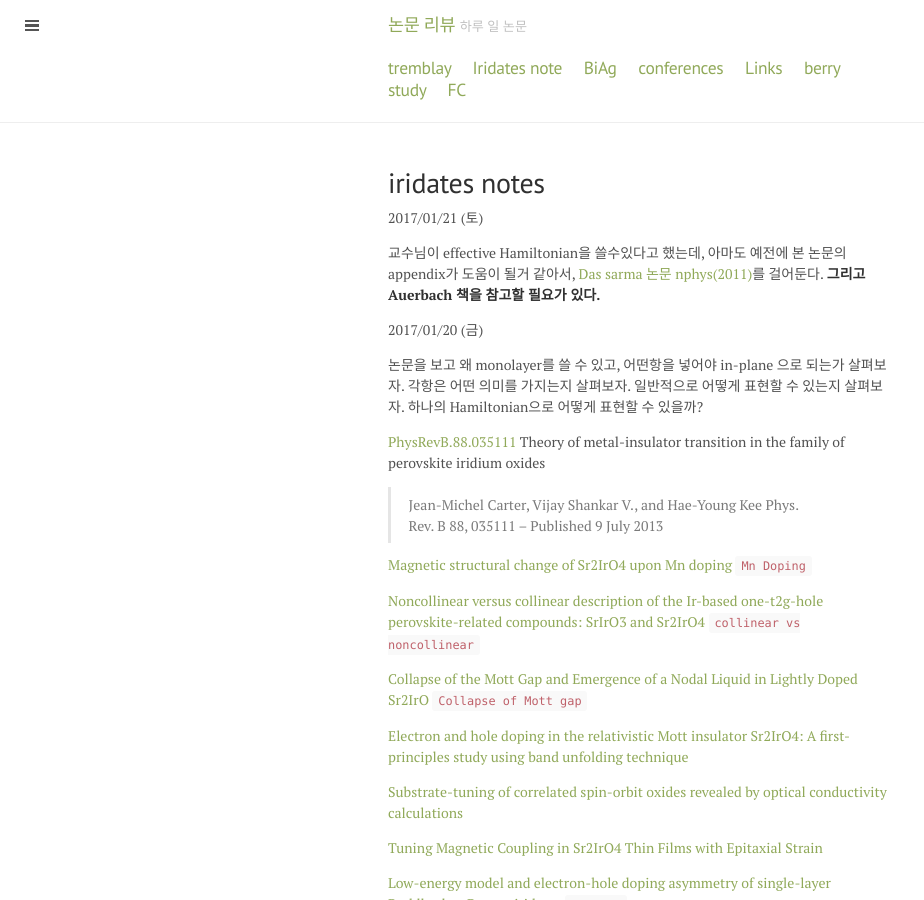
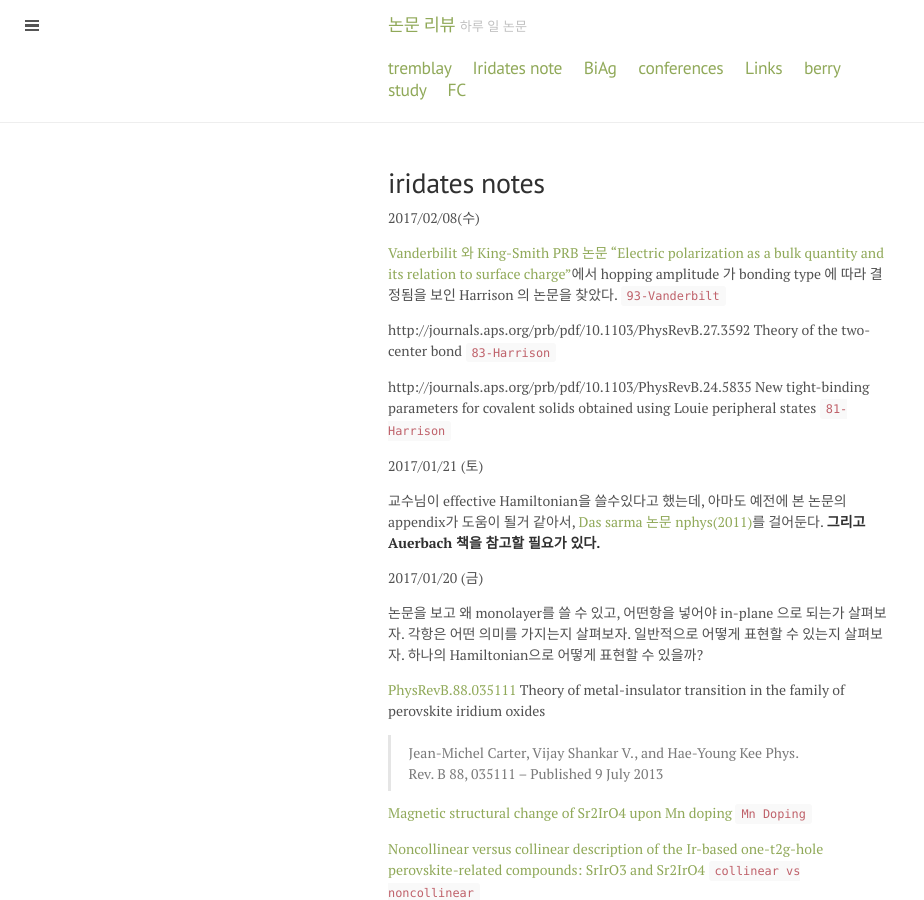
Before and after one commit to qkrwlsghdcjsworlt/work, a Jekyll site: the page built from iridates-note.md, in a window 1280 px wide and 900 px high. Shown: the whole window, without its empty margins (0-924 px from the left). Built offline with Jekyll 4.4.1, drawn with Linux system fonts in a browser that asks for light colours; formulas are drawn with MathJax 3.

Commit message:
“update”

```diff
--- a/iridates-note.md
+++ b/iridates-note.md
@@ -2,6 +2,15 @@
 layout: page
 title: iridates notes
 ---
+
+2017/02/08(수)
+
+[Vanderbilit 와 King-Smith PRB 논문 "Electric polarization as a bulk quantity and its relation to surface charge"](http://journals.aps.org/prb/abstract/10.1103/PhysRevB.48.4442)에서 hopping amplitude 가 bonding type 에 따라 결정됨을 보인 Harrison 의  논문을 찾았다. `93-Vanderbilt`
+
+http://journals.aps.org/prb/pdf/10.1103/PhysRevB.27.3592 Theory of the two-center bond `83-Harrison`
+
+http://journals.aps.org/prb/pdf/10.1103/PhysRevB.24.5835  New tight-binding parameters for covalent solids obtained using Louie peripheral states `81-Harrison`
+
 
 2017/01/21 (토)
 
```
Also changed, not shown: 5 other files.
